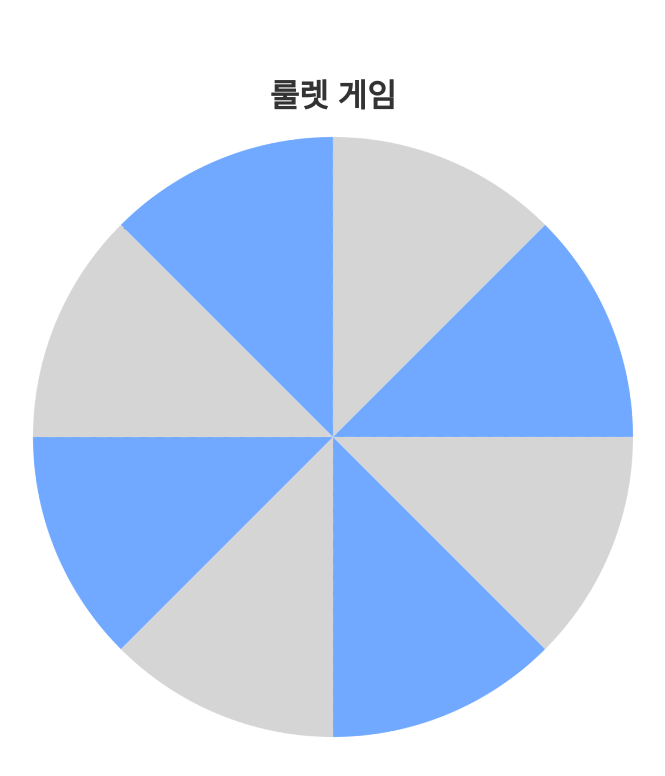
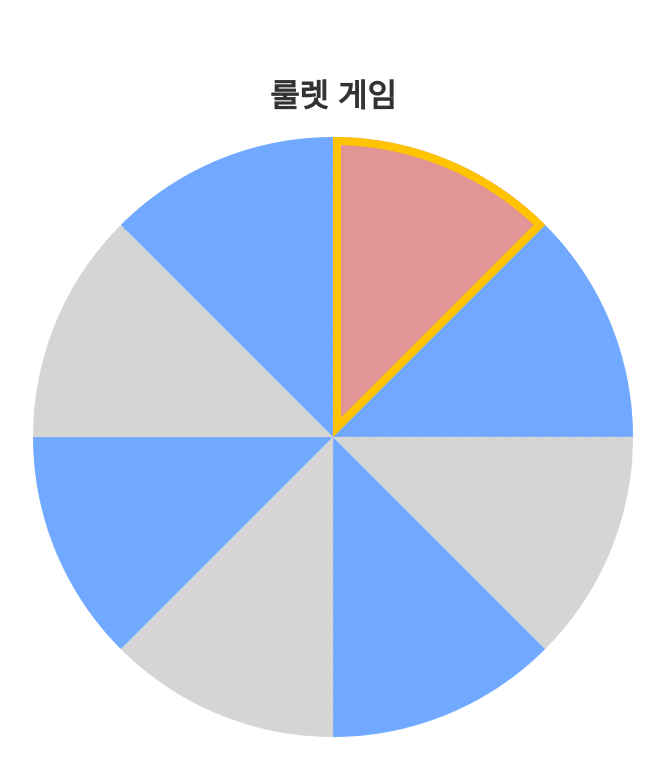
Before and after one commit to janakuma/canvas-roulette, an Angular app: page / in a window 1280 px wide. Shown: the top 776 px of the page, without its empty margins (307-972 px from the left). Built offline with nearby package versions, Linux system fonts and the light colour scheme.

Commit message:
원판 클릭스 포커스

```diff
--- a/src/app/roulette-focus/roulette-focus.component.html
+++ b/src/app/roulette-focus/roulette-focus.component.html
@@ -10,14 +10,16 @@
         <li class="roulette-side-8 best"></li>
     </ol>
 
-    <!-- <div
+    <div class="highlight"></div>
+
+    <div
         class="focused"
         [style.transform]="
             clickedSector !== null
                 ? 'rotate(' + clickedSector * 45 + 'deg)'
                 : ''
         "
-    ></div> -->
+    ></div>
 </div>
 
 {{ clickedSector }}
--- a/src/app/roulette-focus/roulette-focus.component.scss
+++ b/src/app/roulette-focus/roulette-focus.component.scss
@@ -66,12 +66,25 @@
     }
 }
 
-.focused {
+.focused,
+.highlight {
     position: absolute;
     top: 0;
     left: 0;
     width: 600px;
     height: 600px;
+    background: no-repeat 0 0 / cover;
+}
+
+.focused {
     background-image: url(../../assets/roulette-focus/roulette-focused.png);
-    transform: rotate(112.5deg);
 }
+
+.highlight {
+    position: absolute;
+    top: 0;
+    left: 0;
+    width: 600px;
+    height: 600px;
+    background-image: url(../../assets/roulette-focus/roulette-highlight.png);
+}
--- a/src/app/roulette-focus/roulette-focus.component.ts
+++ b/src/app/roulette-focus/roulette-focus.component.ts
@@ -32,15 +32,13 @@ export class RouletteFocusComponent {
             return;
         }
 
-        // atan2: 0도는 오른쪽, 90도는 아래, 180도는 왼쪽, 270도는 위
-        let angle = (Math.atan2(dy, dx) * 180) / Math.PI;
-        if (angle < 0) angle += 360;
+        // 각도 계산 (0도는 오른쪽, 90도는 아래, 180도는 왼쪽, 270도는 위)
+        const angle = ((Math.atan2(dy, dx) * 180) / Math.PI + 360) % 360;
 
-        // 상단 우측(45도)에서 1번 섹터 시작, 시계방향
-        // 1번 섹터 중심이 45도, 범위는 22.5~67.5도
-        // 오프셋: 45+22.5=67.5도(1번 섹터 시작점)
-        const cwAngle = (360 + angle - 270) % 360;
-        const sector = Math.floor(cwAngle / 45) + 1;
+        // 시계방향으로 변환 (1번 섹터가 45도에서 시작)
+        // 270도를 빼서 0도를 상단으로 맞춤
+        const cwAngle = (angle - 270 + 360) % 360;
+        const sector = Math.floor(cwAngle / 45);
 
         this.clickedSector = sector;
         console.log(`섹터: ${sector}`);
```
